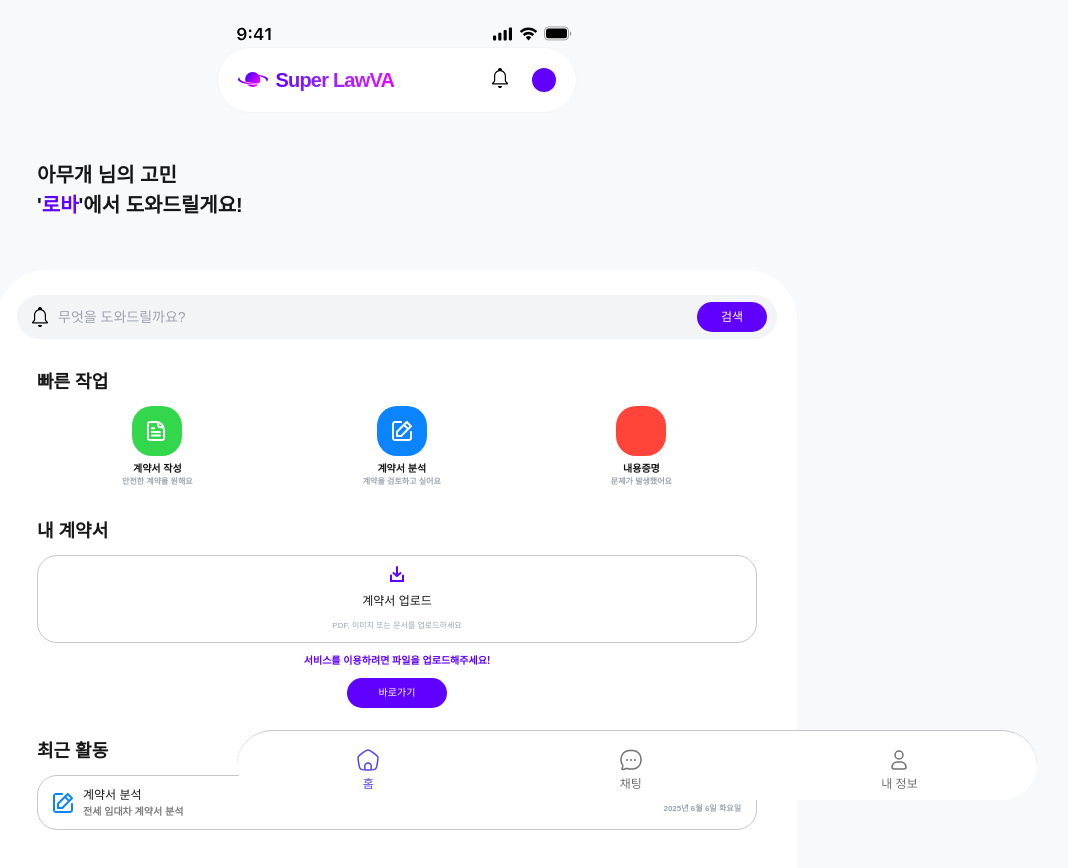
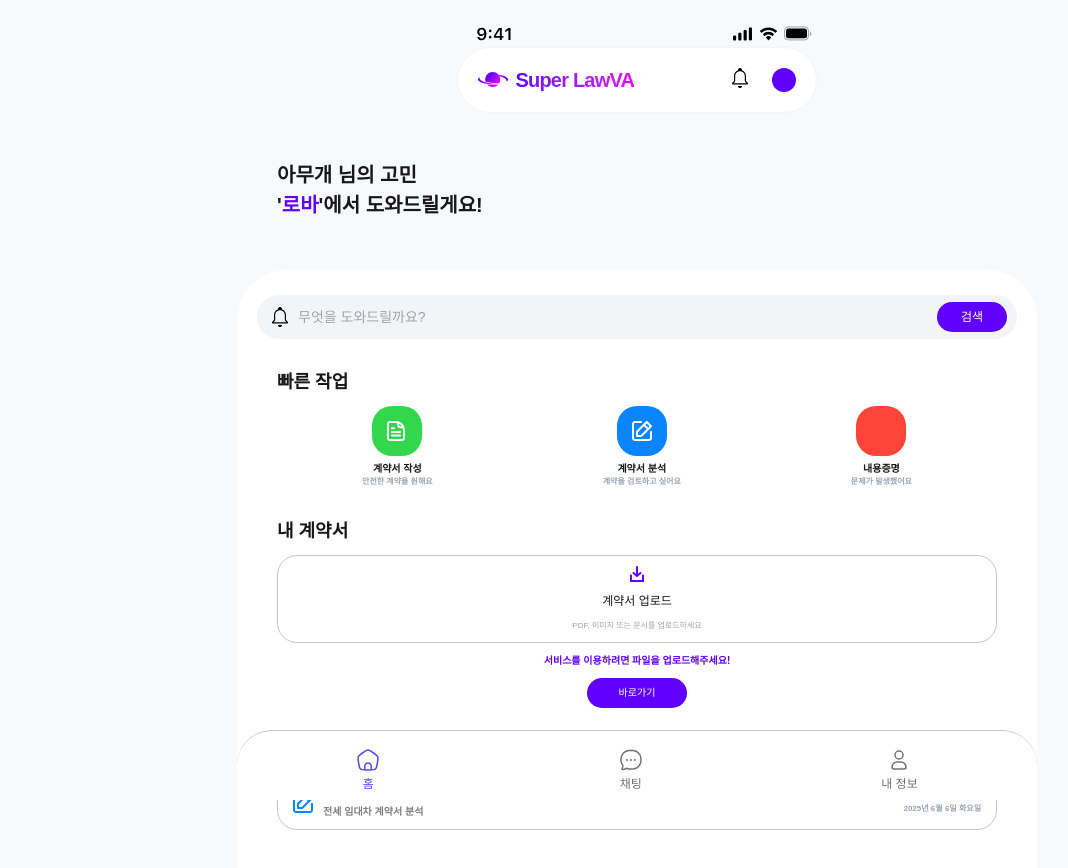
Before and after one commit to wonder1ng/SuperLawVA-Ml, a Next.js app in the folder front/: page /main in a window 1280 px wide. Shown: the top 868 px of the page, without its empty margins (3-1071 px from the left). Built offline with nearby package versions, Linux system fonts and the light colour scheme; some icons are missing.

Commit message:
refactor: modify layout body position to absolute center

```diff
--- a/front/src/app/layout.tsx
+++ b/front/src/app/layout.tsx
@@ -29,7 +29,7 @@ export default function RootLayout({
       >
         <div className="max-w-[768px] mx-auto w-full">{children}</div> */}
       <body
-        className={`${geistSans.variable} ${geistMono.variable} antialiased max-w-[768px] mx-auto w-full`}
+        className={`${geistSans.variable} ${geistMono.variable} antialiased absolute top-0 left-1/2 -translate-x-1/2 w-full`}
       >
         {children}
       </body>
```
